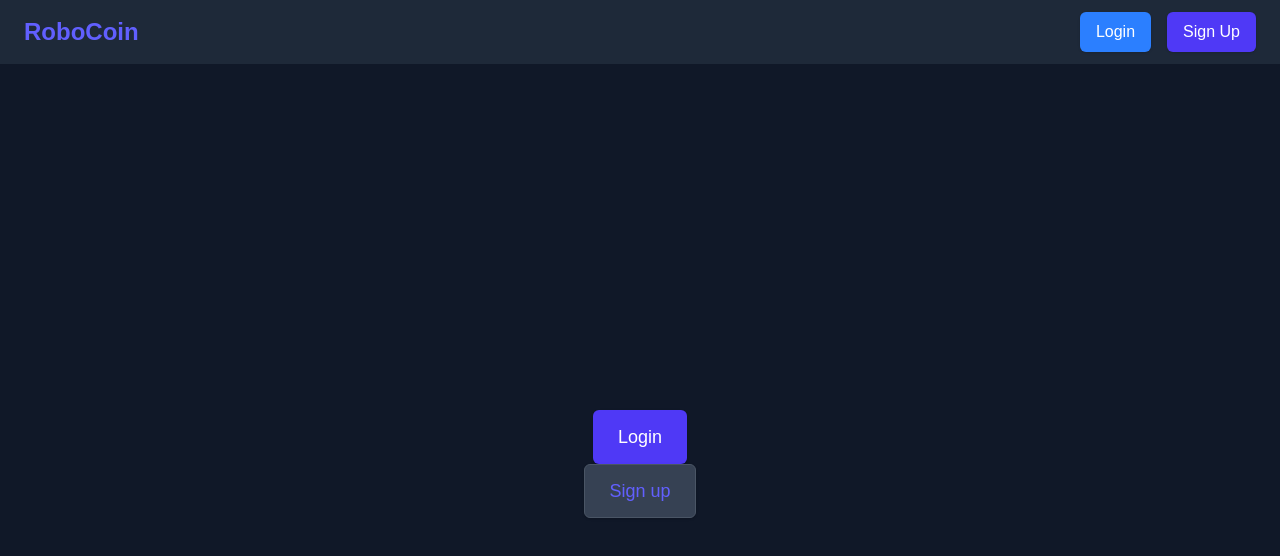
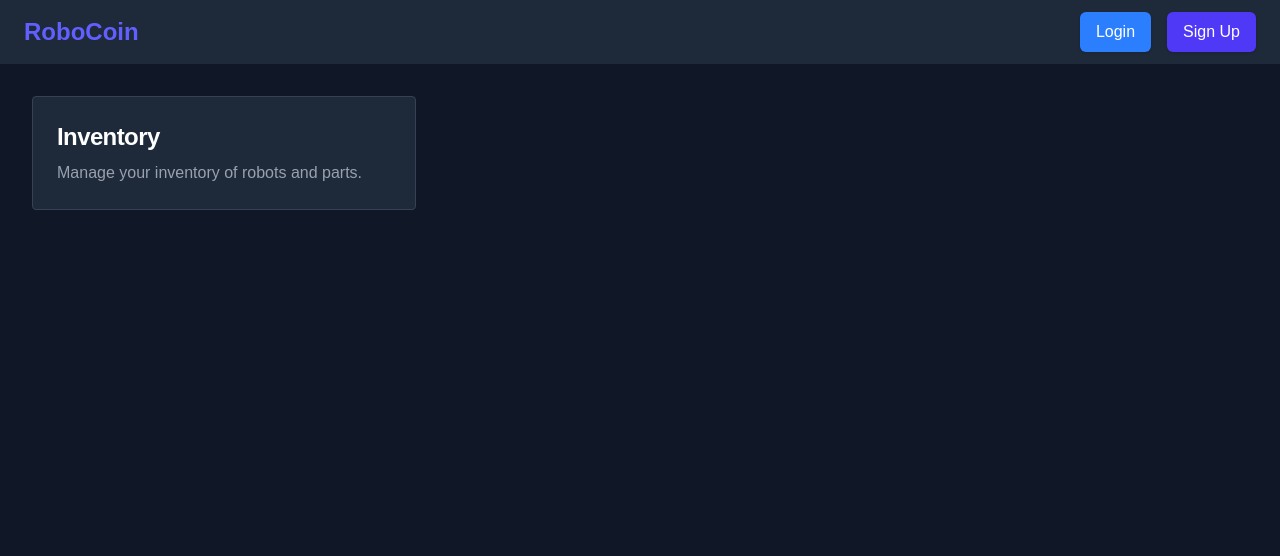
Before and after one commit to RoboticsBrno/RoboCoin, a Next.js app: page / in a window 1280 px wide. Shown: the top 556 px of the page. Built offline with nearby package versions, Linux system fonts and the light colour scheme; no server answers.

Commit message:
Added a Card component with protection. Minor updates.

```diff
--- a/src/app/(auth)/signup/page.tsx
+++ b/src/app/(auth)/signup/page.tsx
@@ -3,12 +3,14 @@
 import Link from "next/link";
 import { useRouter } from "next/navigation";
 import { z } from "zod";
+import { signIn } from "next-auth/react";
 import FormContainer from "@/components/form/FormContainer";
 import FormTitle from "@/components/form/FormTitle";
 import FormSubtitle from "@/components/form/FormSubtitle";
 import FormGroup from "@/components/form/FormGroup";
 import FormInput from "@/components/form/FormInput";
 import FormSubmit from "@/components/form/FormSubmit";
+import { useState } from "react";
 
 const signupSchema = z.object({
 	login: z.string().min(1, { message: "Login is required" }),
@@ -19,10 +21,11 @@ const signupSchema = z.object({
 type SignupSchema = z.infer<typeof signupSchema>;
 
 export default function SignupPage() {
+	const [error, setError] = useState<string | null>(null);
 	const router = useRouter();
 
 	const handleSubmit = async (data: SignupSchema) => {
-    await fetch("/api/signup", {
+		const response = await fetch("/api/signup", {
 			method: "POST",
 			headers: {
 				"Content-Type": "application/json",
@@ -30,13 +33,38 @@ export default function SignupPage() {
 			body: JSON.stringify(data),
 		});
 
-    router.push("/login");
+		if (response.ok) {
+			// Automatically sign in the user after successful signup
+			const result = await signIn("credentials", {
+				login: data.login,
+				password: data.password,
+				redirect: false,
+				callbackUrl: "/",
+			});
+
+			if (result?.ok) {
+				router.push(result.url || "/");
+			} else {
+				// Handle sign-in error, e.g., redirect to login with an error message
+				router.push("/login?error=signin_failed");
+			}
+		} else {
+			const errorData = await response.text();
+			if (errorData) {
+				setError(errorData);
+			} else {
+				setError("An unexpected error occurred. Please try again later.");
+			}
+		}
 	};
 
 	return (
 		<FormContainer<SignupSchema> onSubmit={handleSubmit} schema={signupSchema}>
 			<FormTitle>Create an account</FormTitle>
 			<FormSubtitle>Join us! Please fill in your details to get started.</FormSubtitle>
+			{error && (
+				<p className="text-sm text-center text-red-500">{error}</p>
+			)}
 			<FormGroup>
 				<FormInput
 					label="Login"
--- a/src/app/api/signup/route.ts
+++ b/src/app/api/signup/route.ts
@@ -6,8 +6,14 @@ export async function POST(req: Request) {
 	const { login, name, password } = await req.json();
 
 	const hashedPassword = await bcrypt.hash(password, 10);
-	console.log("Creating user:", { login, name });
-	console.log("Hashed password:", hashedPassword);
+
+	const existingUser = await prisma.user.findUnique({
+		where: { login },
+	});
+	if (existingUser) {
+		return new NextResponse("User already exists, use different login", { status: 409 });
+	}
+
 	try {
 		const user = await prisma.user.create({
 			data: {
--- a/src/app/page.tsx
+++ b/src/app/page.tsx
@@ -1,41 +1,32 @@
 "use client";
 
+import Card from "@/components/Card";
 import { useUserRole } from "@/hooks/useUserRole";
-import Link from "next/link";
 
 export default function Home() {
 	const { is_org, is_admin } = useUserRole();
 
 	return (
-		<div className="flex flex-col items-center justify-center min-h-screen bg-gray-900">
-			<Link
-				href="/login"
-				className="px-6 py-3 text-lg font-medium text-white bg-indigo-600 border border-transparent rounded-md shadow-sm hover:bg-indigo-700 focus:outline-none focus:ring-2 focus:ring-offset-2 focus:ring-indigo-500"
-			>
-				Login
-			</Link>
-			<Link
-				href="/signup"
-				className="px-6 py-3 text-lg font-medium text-indigo-500 bg-gray-700 border border-gray-600 rounded-md shadow-sm hover:bg-gray-600 focus:outline-none focus:ring-2 focus:ring-offset-2 focus:ring-indigo-500"
-			>
-				Sign up
-			</Link>
-			{is_org && (
-				<Link
-					href="/org"
-					className="px-6 py-3 mt-4 text-lg font-medium text-white bg-green-600 border border-transparent rounded-md shadow-sm hover:bg-green-700 focus:outline-none focus:ring-2 focus:ring-offset-2 focus:ring-green-500"
-				>
-					Organization Dashboard
-				</Link>
-			)}
-			{is_admin && (
-				<Link
-					href="/admin"
-					className="px-6 py-3 mt-4 text-lg font-medium text-white bg-red-600 border border-transparent rounded-md shadow-sm hover:bg-red-700 focus:outline-none focus:ring-2 focus:ring-offset-2 focus:ring-red-500"
-				>
-					Admin Dashboard
-				</Link>
-			)}
-		</div >
+		<div className="min-h-screen bg-gray-900">
+			<div className="container mx-auto p-8 grid grid-cols-1 sm:grid-cols-2 md:grid-cols-3 gap-4">
+				<Card
+					title="Inventory"
+					description="Manage your inventory of robots and parts."
+					href="/inventory"
+				/>
+				<Card
+					title="Manage Items"
+					description="Add, edit, or remove items from your inventory."
+					href="/manage-items"
+					type="org"
+				/>
+				<Card
+					title="Manage Users"
+					description="Administer user accounts and permissions."
+					href="/manage-users"
+					type="admin"
+				/>
+			</div>
+		</div>
 	);
 }
--- /dev/null
+++ b/src/components/Card.tsx
@@ -0,0 +1,38 @@
+import { useUserRole } from '@/hooks/useUserRole';
+import Link from 'next/link';
+import React from 'react';
+
+interface CardProps {
+	href: string;
+	title: string;
+	description: string;
+	type?: 'org' | 'admin';
+}
+
+export default function Card({ href, title, description, type }: CardProps) {
+	const { is_org, is_admin } = useUserRole();
+
+	if (type === 'org' && !is_org) return null;
+	if (type === 'admin' && !is_admin) return null;
+
+	let className = '';
+	let descriptionClass = 'text-gray-400';
+	if (type === 'org') {
+		className = 'bg-blue-600 hover:bg-blue-700 text-white border border-blue-700';
+		descriptionClass = 'text-gray-300';
+	} else if (type === 'admin') {
+		className = 'bg-red-600 hover:bg-red-700 text-white border border-red-700';
+		descriptionClass = 'text-gray-200';
+	} else {
+		className = 'bg-gray-800 hover:bg-gray-700 text-white border border-gray-700';
+
+	}
+
+	return (
+		<Link href={href} className={`block p-6 max-w-sm rounded-sm transition-colors duration-200 ${className}`}
+		>
+			<h5 className="mb-2 text-2xl font-bold tracking-tight text-white">{title}</h5>
+			<p className={`font-normal ${descriptionClass}`}>{description}</p>
+		</Link>
+	);
+}
--- a/src/components/Header.tsx
+++ b/src/components/Header.tsx
@@ -11,7 +11,7 @@ export default function Header() {
 
 	return (
 		<header className="bg-gray-800 shadow-md">
-      <nav className="container mx-auto px-6 py-3 flex justify-between items-center">
+			<nav className="container mx-auto px-6 py-3 flex max-md:flex-wrap justify-between items-center">
 				<Link href="/" className="text-2xl font-bold text-indigo-500">
 					RoboCoin
 				</Link>
@@ -22,16 +22,6 @@ export default function Header() {
 							<span className="text-gray-300 font-bold">
 								Balance: {session.user?.balance}
 							</span>
-              {is_admin && (
-                <Link href="/admin">
-                  <Button variant="danger">Admin Dashboard</Button>
-                </Link>
-              )}
-              {is_org && (
-                <Link href="/org">
-                  <Button variant="success">Org Dashboard</Button>
-                </Link>
-              )}
 							<Button onClick={() => signOut()} variant="secondary" size="sm">Logout</Button>
 						</>
 					) : (
--- a/src/middleware.ts
+++ b/src/middleware.ts
@@ -5,16 +5,21 @@ import { NextRequest, NextResponse } from "next/server";
 const adminPaths = ["/admin"];
 
 // Organization-only routes (admins also have access)
-const orgPaths = ["/dashboard", "/events/new"];
+const orgPaths = ["/org"];
 
 export async function middleware(req: NextRequest) {
 	const session = await getToken({ req, secret: process.env.NEXTAUTH_SECRET });
 	const { pathname } = req.nextUrl;
 
+	if (!session && pathname === "/") {
+		const url = req.nextUrl.clone();
+		url.pathname = "/login";
+		return NextResponse.redirect(url);
+	}
+
 	const isAdminPath = adminPaths.some((path) => pathname.startsWith(path));
 	const isOrgPath = orgPaths.some((path) => pathname.startsWith(path));
 
-  // If user is not logged in, redirect to login for protected routes
 	if (!session && (isAdminPath || isOrgPath)) {
 		const url = req.nextUrl.clone();
 		url.pathname = "/login";
@@ -25,15 +30,12 @@ export async function middleware(req: NextRequest) {
 		const isAdmin = session.is_admin;
 		const isOrg = session.is_org;
 
-    // Protect admin routes
 		if (isAdminPath && !isAdmin) {
 			const url = req.nextUrl.clone();
 			url.pathname = "/unauthorized";
 			return NextResponse.redirect(url);
 		}
 
-    // Protect org routes
-    // Admins have access to org routes as well
 		if (isOrgPath && !isOrg && !isAdmin) {
 			const url = req.nextUrl.clone();
 			url.pathname = "/unauthorized";
```
Lines whose indentation alone changed are shown as unchanged.
